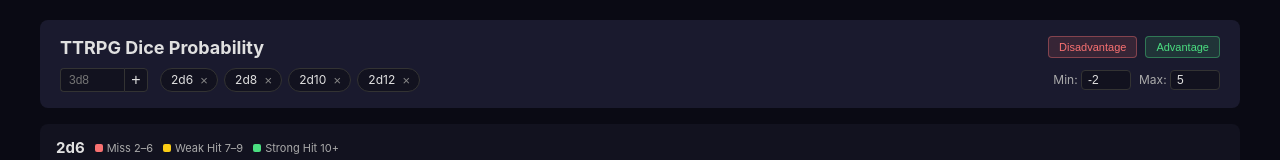
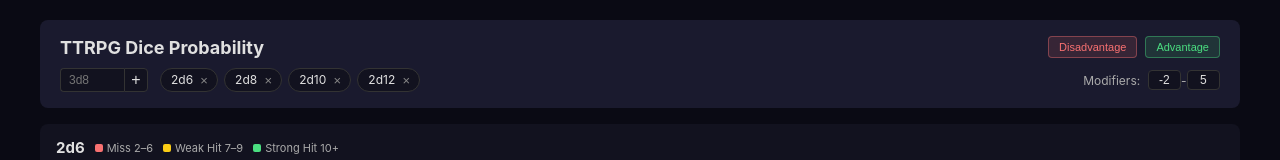
Before and after one commit to Snugug/roll-probability, a website built with Vite: page index.html in a window 1280 px wide. Shown: the top 160 px of the page. Built offline with nearby package versions, Linux system fonts and the light colour scheme.

Commit message:
Better modifiers display

```diff
--- a/index.html
+++ b/index.html
@@ -22,8 +22,10 @@
         </div>
         <div id="dice-pills" class="dice-pills"></div>
         <div class="mod-inputs">
-          <label>Min: <input type="number" id="min-mod" value="-2"></label>
-          <label>Max: <input type="number" id="max-mod" value="5"></label>
+          <p>Modifiers:</p>
+          <input type="number" id="min-mod" value="-2" aria-label="Min" step="1">
+          -
+          <input type="number" id="max-mod" value="5" aria-label="Max" step="1">
         </div>
       </div>
     </header>
--- a/src/style.css
+++ b/src/style.css
@@ -54,22 +54,30 @@ body {
   margin-left: auto;
   display: flex;
   align-items: center;
-  gap: 8px;
-}
-
-.mod-inputs label {
   font-size: 12px;
   color: #aaa;
+
+  p {
+    margin-inline-end: 1ch;
+  }
 }
 
 .mod-inputs input[type="number"] {
-  width: 50px;
+  -webkit-appearance: none;
+  appearance: none;
+  width: 5ch;
   background: #12121f;
   border: 1px solid #333;
   border-radius: 4px;
   color: #e0e0e0;
   padding: 2px 6px;
   font-size: 12px;
+  text-align: center;
+}
+
+input[type="number"]::-webkit-outer-spin-button,
+input[type="number"]::-webkit-inner-spin-button {
+    -webkit-appearance: none;
 }
 
 .toggle-btn {
```
